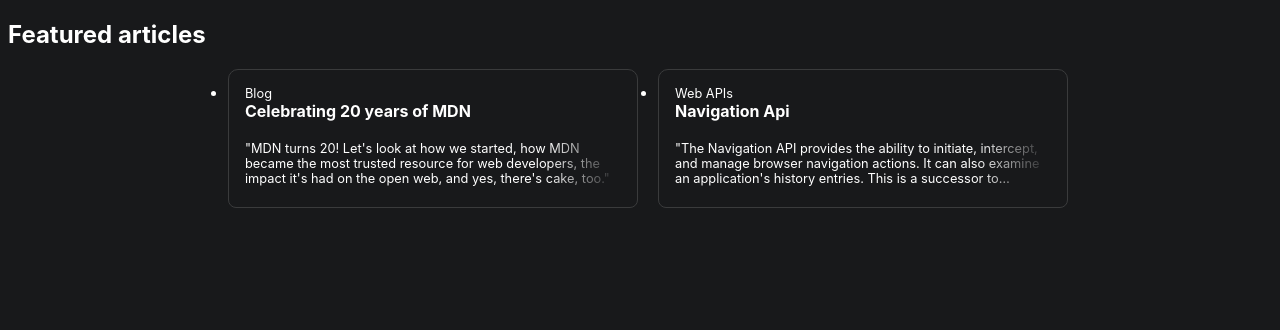
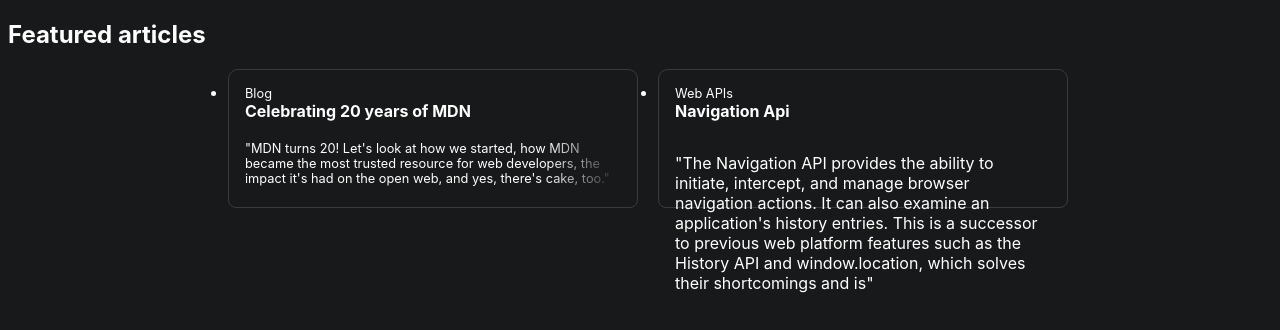
Before and after one commit to julianb2705-lang/Primer-repositorio, a plain HTML site: page tarea.html in a window 1280 px wide. Drawn offline with Linux system fonts and the light colour scheme.

Commit message:
ajuste tarea

```diff
--- a/tarea.html
+++ b/tarea.html
@@ -26,7 +26,7 @@
                          <h3 class="articulos-destacados__titulo">
                             <a class="articulos-destacados__titulo" href="">Navigation Api</a>
                          </h3>
-                         <p class="articulos-destacados__sumario">"The Navigation API provides the ability to initiate, intercept, and manage browser navigation actions. It can also examine an application's history entries. This is a successor to previous web platform features such as the History API and window.location, which solves their shortcomings and is"</p>
+                         <p class="articulos-destgiacados__sumario">"The Navigation API provides the ability to initiate, intercept, and manage browser navigation actions. It can also examine an application's history entries. This is a successor to previous web platform features such as the History API and window.location, which solves their shortcomings and is"</p>
                     </article>
                 </li>
             </ul>
```
